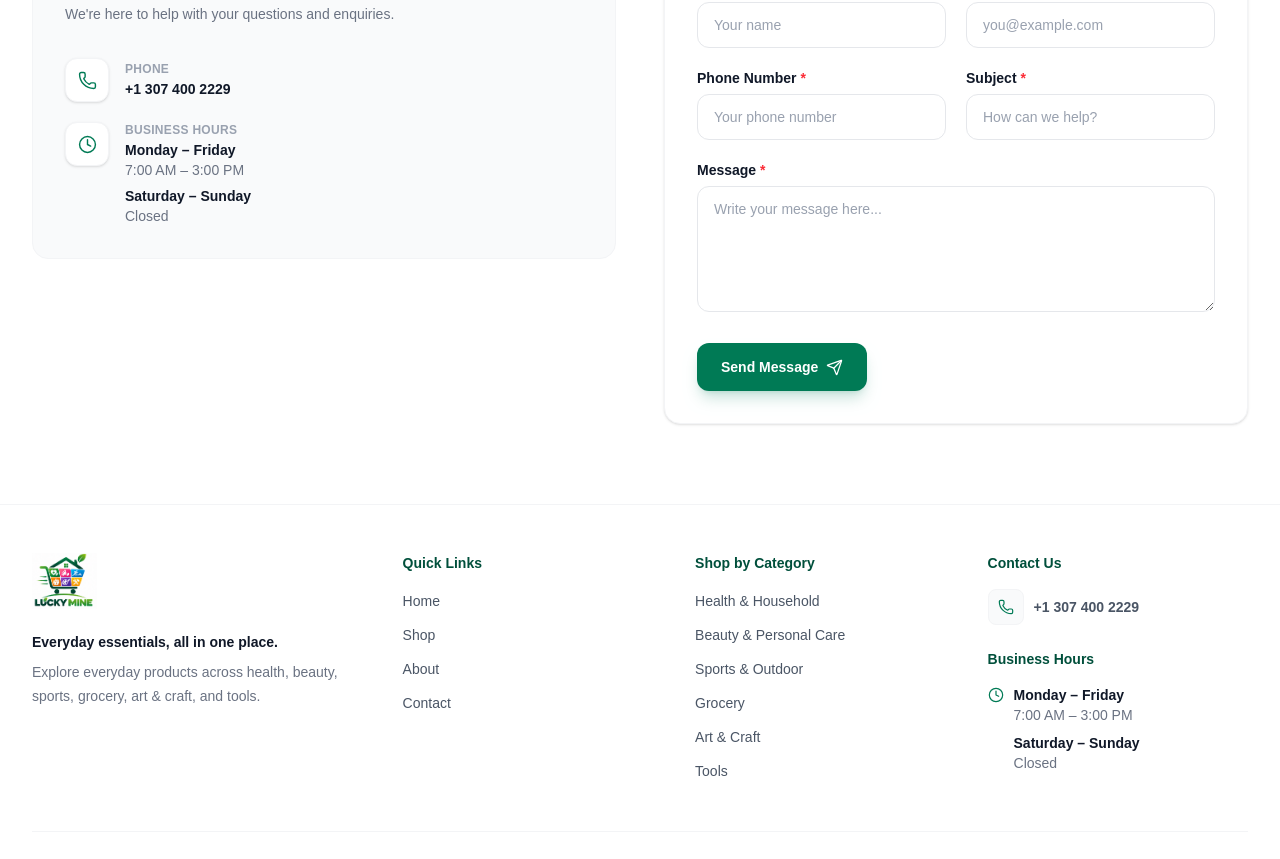
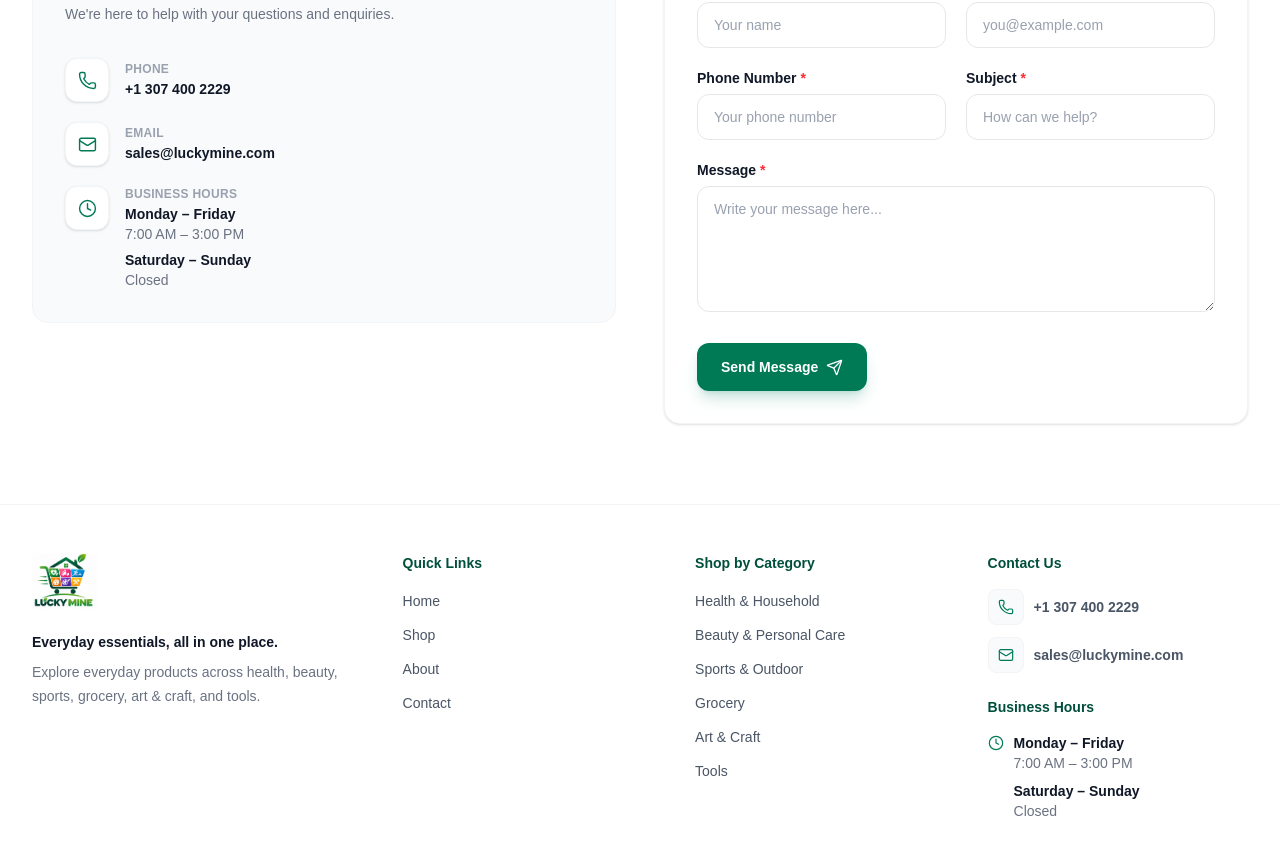
Before and after one commit to pavankrishtaiahveguru/lucky-mine, a Next.js app: page /contact in a window 1280 px wide. Shown: the part 600-1459 px from the top of the page. Built offline with nearby package versions, Linux system fonts and the light colour scheme.

Commit message:
updated email id

```diff
--- a/src/app/contact/page.js
+++ b/src/app/contact/page.js
@@ -1,4 +1,4 @@
-import { Clock, MessageCircle, Phone } from "lucide-react";
+import { Clock, Mail, MessageCircle, Phone } from "lucide-react";
 import ContactForm from "@/components/contact/ContactForm";
 
 export const metadata = {
@@ -22,8 +22,8 @@ export default function ContactPage() {
             </h1>
 
             <p className="mt-5 text-base leading-7 text-gray-600 sm:text-lg">
-              Have a question or need assistance? Send us a message and we&apos;ll
-              get back to you.
+              Have a question or need assistance? Send us a message and
+              we&apos;ll get back to you.
             </p>
           </div>
         </div>
@@ -65,7 +65,28 @@ export default function ContactPage() {
                         aria-label="Call Lucky Mine at 3074002229"
                         className="mt-0.5 block w-fit text-sm font-semibold text-gray-900 transition-colors duration-200 hover:text-emerald-700 focus-visible:outline-2 focus-visible:outline-offset-2 focus-visible:outline-emerald-700"
                       >
-                       +1 307 400 2229
+                        +1 307 400 2229
+                      </a>
+                    </div>
+                  </div>
+
+                  {/* Email */}
+                  <div className="flex items-center gap-4">
+                    <div className="flex h-11 w-11 shrink-0 items-center justify-center rounded-xl border border-gray-100 bg-white text-emerald-700 shadow-sm">
+                      <Mail size={19} strokeWidth={1.8} />
+                    </div>
+
+                    <div className="min-w-0">
+                      <p className="text-xs font-bold uppercase tracking-wide text-gray-400">
+                        Email
+                      </p>
+
+                      <a
+                        href="mailto:sales@luckymine.com"
+                        aria-label="Email Lucky Mine at sales@luckymine.com"
+                        className="mt-0.5 block break-all text-sm font-semibold text-gray-900 transition-colors duration-200 hover:text-emerald-700 focus-visible:outline-2 focus-visible:outline-offset-2 focus-visible:outline-emerald-700"
+                      >
+                        sales@luckymine.com
                       </a>
                     </div>
                   </div>
@@ -102,7 +123,6 @@ export default function ContactPage() {
                   </div>
                 </div>
               </div>
-
             </div>
 
             {/* Right: Contact Form */}
@@ -112,7 +132,8 @@ export default function ContactPage() {
               </h2>
 
               <p className="mt-1.5 text-sm text-gray-500">
-                Fill in the form below and we&apos;ll respond as soon as possible.
+                Fill in the form below and we&apos;ll respond as soon as
+                possible.
               </p>
 
               <div className="mt-6">
--- a/src/components/layout/Footer.jsx
+++ b/src/components/layout/Footer.jsx
@@ -1,6 +1,6 @@
 import Link from "next/link";
 import Image from "next/image";
-import { Clock, Phone } from "lucide-react";
+import { Clock, Mail, Phone } from "lucide-react";
 import DevelopedByStaffArc from "../common/DevelopedByStaffArc";
 import { categories } from "@/data/products";
 
@@ -78,6 +78,7 @@ export default function Footer() {
           <div>
             <h3 className={headingClasses}>Contact Us</h3>
 
+            {/* Phone */}
             <a
               href="tel:3074002229"
               aria-label="Call Lucky Mine at 3074002229"
@@ -89,6 +90,19 @@ export default function Footer() {
               +1 307 400 2229
             </a>
 
+            {/* Email */}
+            <a
+              href="mailto:sales@luckymine.com"
+              aria-label="Email Lucky Mine at sales@luckymine.com"
+              className="mt-3 inline-flex items-center gap-2.5 text-sm font-semibold text-gray-600 transition-colors duration-200 hover:text-emerald-700 focus-visible:outline-2 focus-visible:outline-offset-2 focus-visible:outline-emerald-700"
+            >
+              <span className="flex h-9 w-9 shrink-0 items-center justify-center rounded-lg border border-gray-100 bg-gray-50 text-emerald-700">
+                <Mail size={16} strokeWidth={1.8} />
+              </span>
+              <span className="break-all">sales@luckymine.com</span>
+            </a>
+
+            {/* Business Hours */}
             <h3 className={`${headingClasses} mt-6`}>Business Hours</h3>
 
             <div className="mt-4 flex items-start gap-2.5 text-sm">
```
